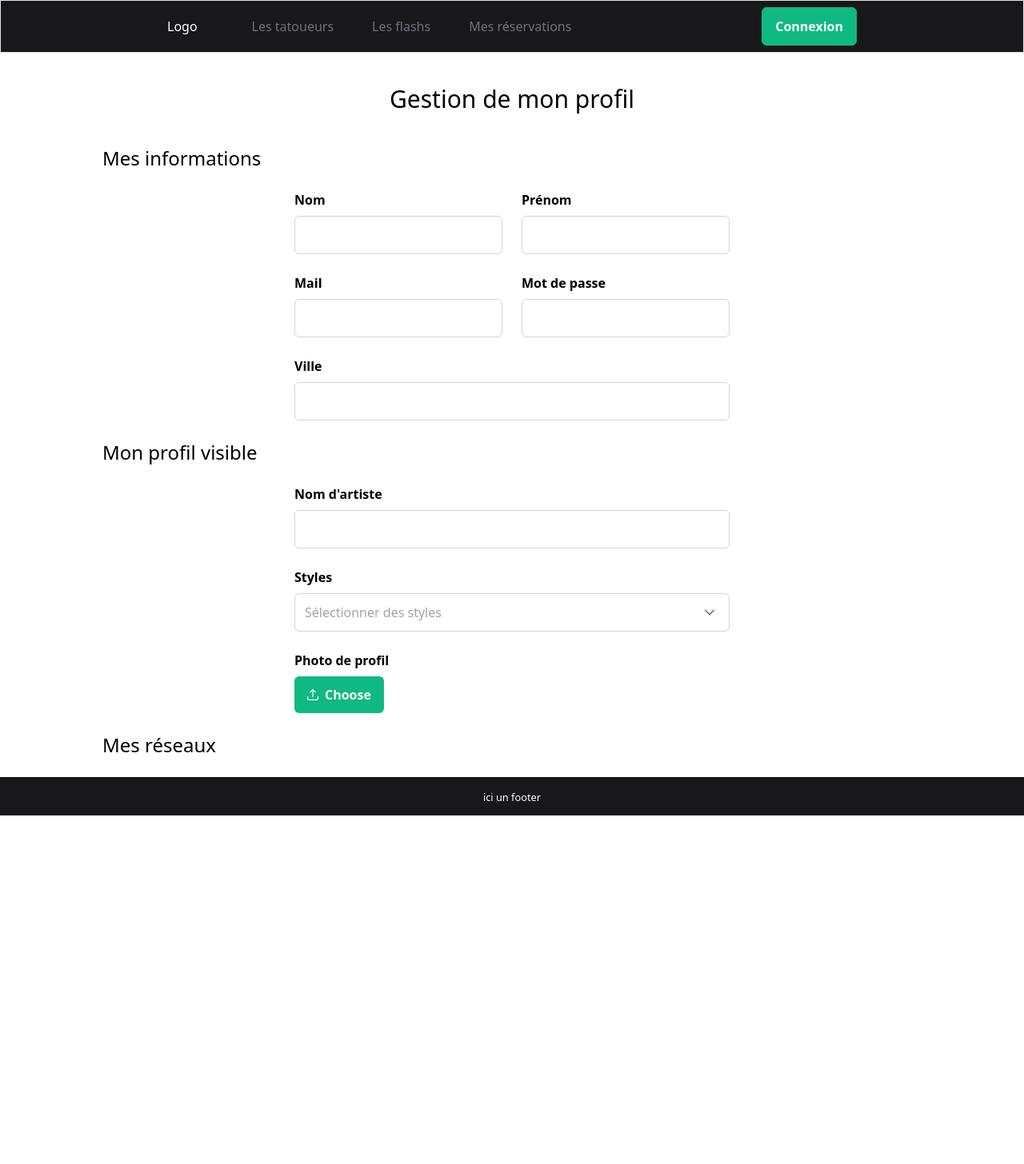
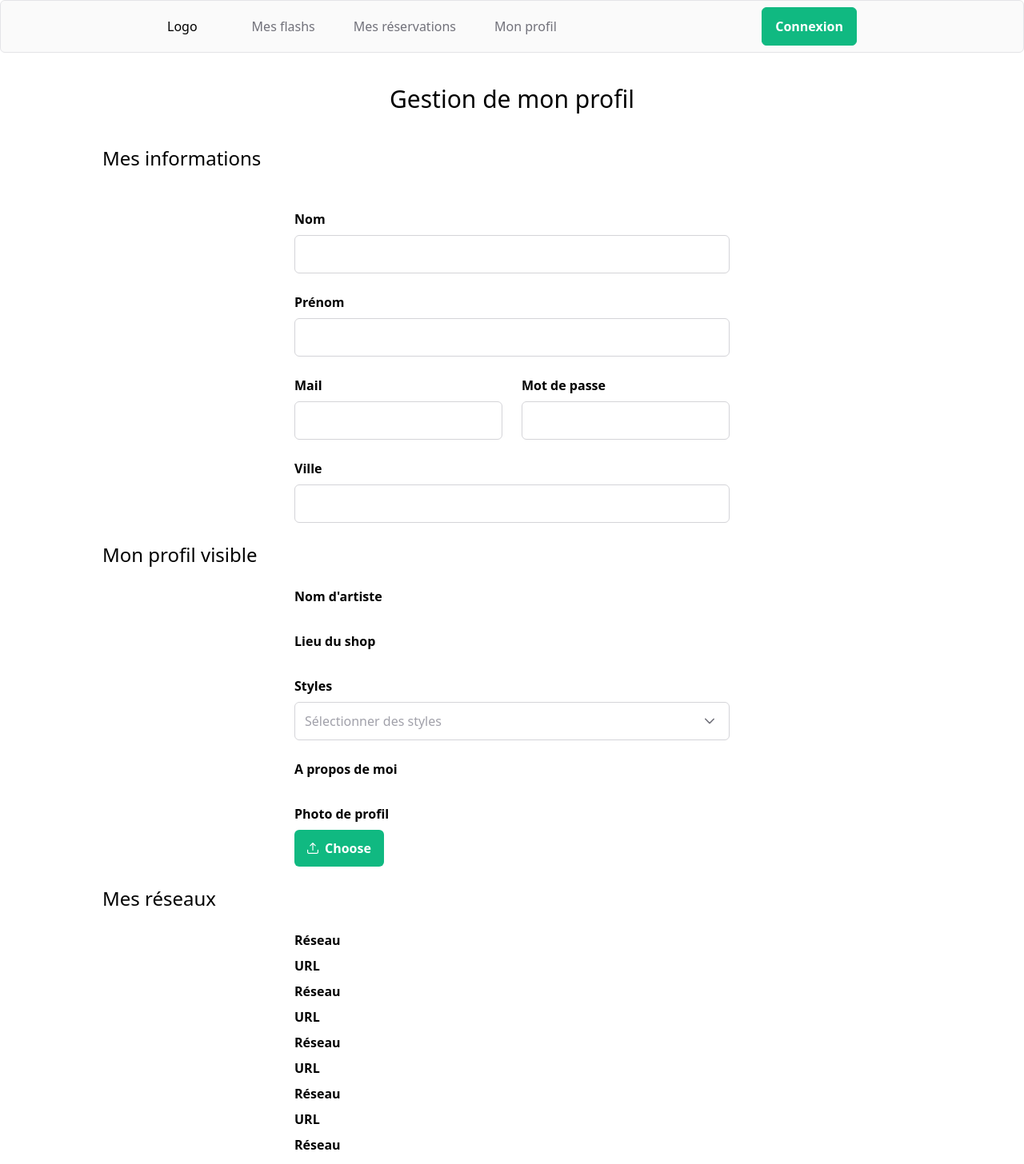
Before and after one commit to BlueSkunka/flash-art, a Vue app in the folder front/: page /admin/profil in a window 1280 px wide. Shown: the top 1456 px of the page at 80% size. Before the commit the page ends 1020 px from the top, so only its background shows below. Built offline with nearby package versions, Linux system fonts and the light colour scheme; no server answers.

Commit message:
feature/admin_user - affichage infos user classique

```diff
--- a/front/src/layouts/AppLayout.vue
+++ b/front/src/layouts/AppLayout.vue
@@ -14,7 +14,7 @@ import BaseLayout from "./BaseLayout.vue";
 export default defineComponent({
   name: "AppLayout",
   setup() {
-    const admin = ref(false);
+    const admin = ref(true);
     const layout = shallowRef(admin.value? AdminLayout : BaseLayout);
     return {layout};
   }
--- a/front/src/views/admin/GestionProfilView.vue
+++ b/front/src/views/admin/GestionProfilView.vue
@@ -8,31 +8,31 @@
       <div class="flex flex-col gap-6 w-full sm:w-auto">
         <div class="flex flex-col sm:flex-row sm:items-center gap-6">
           <div class="flex-auto">
-                  <label for="firstname" class="block font-semibold mb-2">Nom</label>
-                  <InputText id="firstname" class="w-full" />
+            <div class="flex-auto my-6">
+              <label for="lastname" class="block font-semibold mb-2">Nom</label>
+              <InputText id="lastname" class="w-full" v-model="user.lastname"/>
             </div>
-              <div class="flex-auto">
-                  <label for="lastname" class="block font-semibold mb-2">Prénom</label>
-                  <InputText id="lastname" class="w-full" />
+            <label for="firstname" class="block font-semibold mb-2">Prénom</label>
+            <InputText id="firstname" class="w-full" v-model="user.firstname"/>
           </div>
         </div>
         <div class="flex flex-col sm:flex-row sm:items-center gap-6">
           <div class="flex-1">
             <div class="flex-auto">
               <label for="mail" class="block font-semibold mb-2">Mail</label>
-                    <InputText id="mail" class="w-full" />
+              <InputText id="mail" class="w-full" v-model="user.email"/>
             </div>
           </div>
           <div class="flex-1">
             <div class="flex-auto">
               <label for="password" class="block font-semibold mb-2">Mot de passe</label>
-                    <InputText id="password" class="w-full" />
+              <InputText id="password" class="w-full" v-model="user.password"/>
             </div>
           </div>
         </div>
         <div class="flex-auto">
           <label for="city" class="block font-semibold mb-2">Ville</label>
-              <InputText id="city" class="w-full" />
+          <InputText id="city" class="w-full"/>
         </div>
       </div>
     </div>
@@ -44,20 +44,34 @@
         <div class="flex flex-col sm:flex-row sm:items-center gap-6">
           <div class="flex-auto">
             <label for="pseudo" class="block font-semibold mb-2">Nom d'artiste</label>
-                  <InputText id="pseudo" class="w-full" />
+<!--            <InputText id="pseudo" class="w-full" v-model="user.surname"/>-->
+          </div>
+        </div>
+        <div class="flex flex-col sm:flex-row sm:items-center gap-6">
+          <div class="flex-auto">
+            <label for="pseudo" class="block font-semibold mb-2">Lieu du shop</label>
+<!--            <InputText id="pseudo" class="w-full" v-model="user.place"/>-->
           </div>
         </div>
         <div class="flex flex-col sm:flex-row sm:items-center gap-6">
           <div class="flex-auto">
             <label for="styles" class="block font-semibold mb-2">Styles</label>
-                  <MultiSelect id="styles" v-model="selectedStyles" display="chip" :options="styles" optionLabel="styles" filter placeholder="Sélectionner des styles"
-                  :maxSelectedLabels="10" class="w-full" />
+            <MultiSelect id="styles" v-model="selectedStyles" display="chip" :options="styles" optionLabel="styles"
+                         filter placeholder="Sélectionner des styles"
+                         :maxSelectedLabels="10" class="w-full"/>
+          </div>
+        </div>
+        <div class="flex flex-col sm:flex-row sm:items-center gap-6">
+          <div class="flex-auto">
+            <label for="description" class="block font-semibold mb-2">A propos de moi</label>
+<!--            <Textarea v-model="user.description" rows="5" cols="30" class="w-full"/>-->
           </div>
         </div>
         <div class="flex flex-col sm:flex-row sm:items-center gap-6">
           <div class="flex-auto">
             <label for="avatar" class="block font-semibold mb-2">Photo de profil</label>
-                  <FileUpload id="avatar" mode="basic" name="demo[]" url="/api/upload" accept="image/*" customUpload @uploader="customBase64Uploader" />
+            <FileUpload id="avatar" mode="basic" name="demo[]" url="/api/upload" accept="image/*" customUpload
+                        @uploader="customBase64Uploader"/>
           </div>
         </div>
       </div>
@@ -65,23 +79,80 @@
 
     <h2 class="text-2xl my-6">Mes réseaux</h2>
     <div class="container mx-auto px-60">
-
+      <div v-for="i in 5" :key="i">
+        <div class="flex flex-col sm:flex-row sm:items-center gap-6 w-1/3">
+          <div class="flex-auto">
+            <label for="pseudo" class="block font-semibold mb-2">Réseau</label>
+<!--            <InputText id="pseudo" class="w-full" v-model="user.links.name"/>-->
+          </div>
+        </div>
+        <div class="flex flex-col sm:flex-row sm:items-center gap-6 w-1/3">
+          <div class="flex-auto">
+            <label for="pseudo" class="block font-semibold mb-2">URL</label>
+<!--            <InputText id="pseudo" class="w-full" v-model="user.links.url"/>-->
+          </div>
+        </div>
+      </div>
     </div>
 
   </div>
 </template>
 
-<script setup>
-import { ref } from "vue";
+<script setup lang="ts">
+import {computed, onMounted, ref} from "vue";
+import {useStylesStore} from "@/stores/styles";
+import {useAuthStore} from "@/stores/auth";
+import axios from "axios";
+import {Address} from "@/entities/address";
 
 const selectedStyles = ref();
-const styles = ref([
-    { name: 'Style 1', code: 'STY1' },
-    { name: 'Style 2', code: 'STY2' },
-    { name: 'Style 3', code: 'STY3' },
-    { name: 'Style 4', code: 'STY4' },
-    { name: 'Style 5', code: 'STY5' }
-]);
+const stylesStore = useStylesStore();
+const styles = ref();
+
+const userStore = useAuthStore();
+const user = computed(() => userStore.user)
+
+console.log(user.value)
+
+onMounted(() => {
+  getStyles();
+})
+
+const getStyles = async () => {
+  try {
+    styles.value = await stylesStore.findAll();
+    console.log(styles.value);
+  } catch (e) {
+    console.error(e)
+  }
+}
+
+console.log(user.value.email)
+
+// const getAdress = async () => {
+//     const url = new URL("https://api-adresse.data.gouv.fr/reverse/?lon=" + user + "&lat=" + +"\")
+//     url.searchParams.set("q", event.query)
+//
+//     addresses.value = await axios.get(url.href)
+//         .then(response => {
+//           const data = response.data
+//           const dataAddress: Address[] = []
+//           data.features.forEach((item: any) => {
+//             const address = new Address(
+//                 {
+//                   long: item.geometry.coordinates[0],
+//                   lat: item.geometry.coordinates[1]
+//                 },
+//                 item.properties.label
+//             )
+//
+//             dataAddress.push(address)
+//           })
+//
+//           return dataAddress
+//         })
+//         .catch(error => console.log(error))
+// }
 
 const customBase64Uploader = async (event) => {
   const file = event.files[0];
```
Lines whose indentation alone changed are shown as unchanged.
